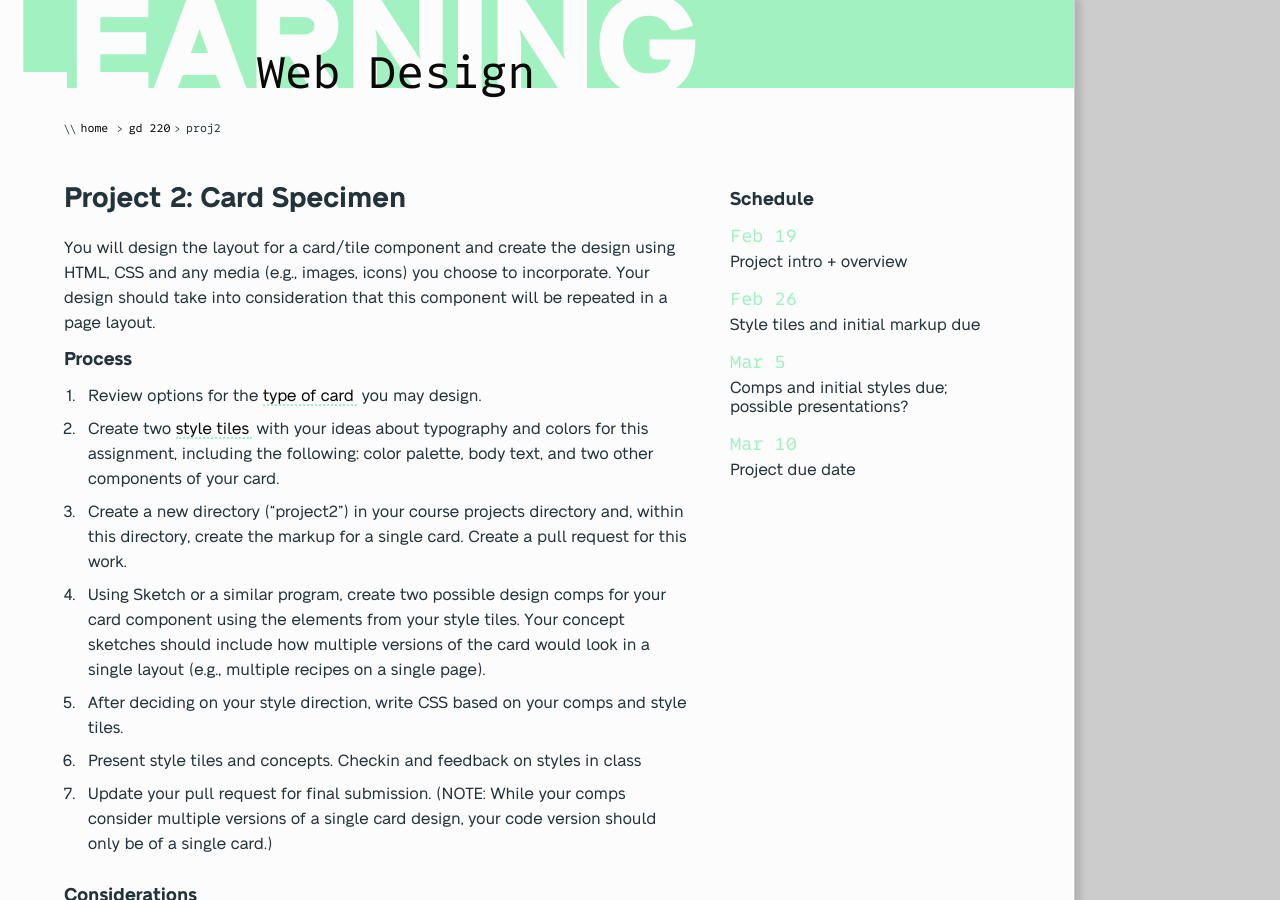
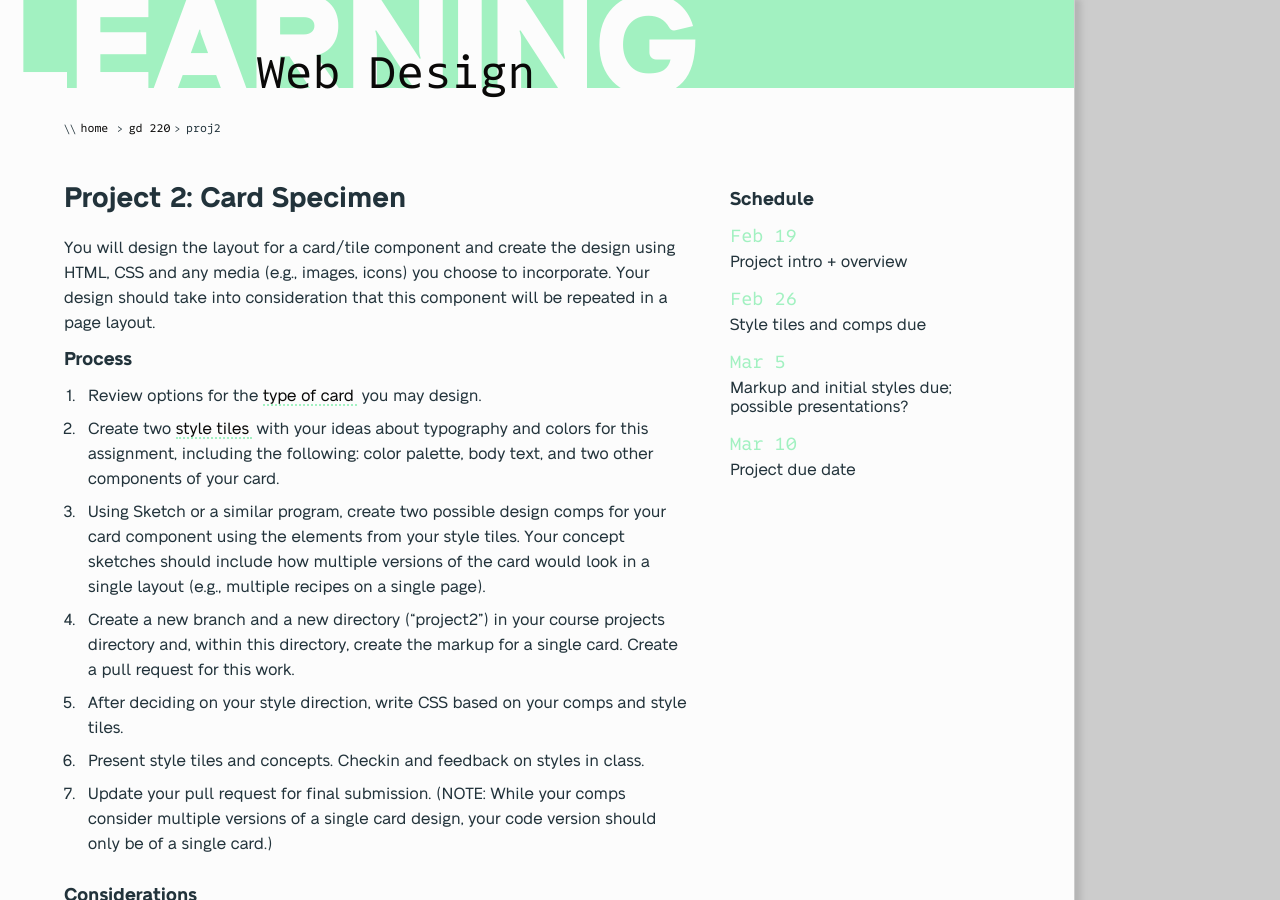
Before and after one commit to mica-web/mica-web.github.io, a Jekyll site: the page built from gd-220/proj2.md, in a window 1280 px wide and 900 px high. Built offline with Jekyll 4.4.1, drawn with Linux system fonts in a browser that asks for light colours; some web fonts are replaced.

Commit message:
Updates to w5 and proj2

```diff
--- a/gd-220/proj2.md
+++ b/gd-220/proj2.md
@@ -18,10 +18,10 @@ You will design the layout for a card/tile component and create the design using
 ## Process
 1. Review options for the [type of card](#additional-requirements-based-on-card-type) you may design.
 1. Create two [style tiles](https://alistapart.com/article/style-tiles-and-how-they-work) with your ideas about typography and colors for this assignment, including the following: color palette, body text, and two other components of your card.
-1. Create a new directory ("project2") in your course projects directory and, within this directory, create the markup for a single card. Create a pull request for this work.
 1. Using Sketch or a similar program, create two possible design comps for your card component using the elements from your style tiles. Your concept sketches should include how multiple versions of the card would look in a single layout (e.g., multiple recipes on a single page).
+1. Create a new branch and a new directory ("project2") in your course projects directory and, within this directory, create the markup for a single card. Create a pull request for this work.
 1. After deciding on your style direction, write CSS based on your comps and style tiles.
-1. Present style tiles and concepts. Checkin and feedback on styles in class
+1. Present style tiles and concepts. Checkin and feedback on styles in class.
 1. Update your pull request for final submission. (NOTE: While your comps consider multiple versions of a single card design, your code version should only be of a single card.)
 
 ## Considerations
@@ -114,9 +114,9 @@ Other possibilities (at least 2):
 <dt>Feb 19</dt>
 <dd>Project intro + overview</dd>
 <dt>Feb 26</dt>
-<dd>Style tiles and initial markup due</dd>
+<dd>Style tiles and comps due</dd>
 <dt>Mar 5</dt>
-<dd>Comps and initial styles due; possible presentations?</dd>
+<dd>Markup and initial styles due; possible presentations?</dd>
 <dt>Mar 10</dt>
 <dd>Project due date</dd>
 </dl>
```
Also changed, not shown: schedule/_gd220/w05.md (+12 -9 lines).
